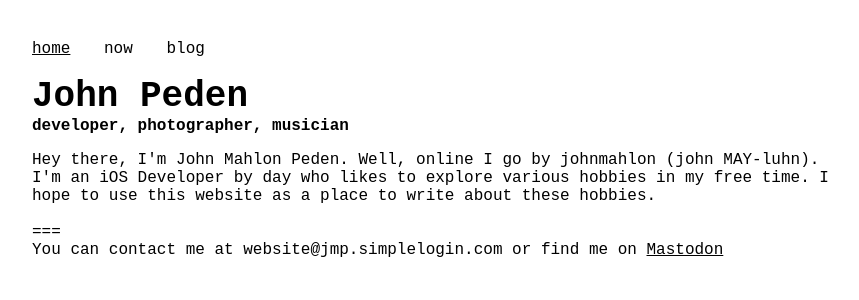
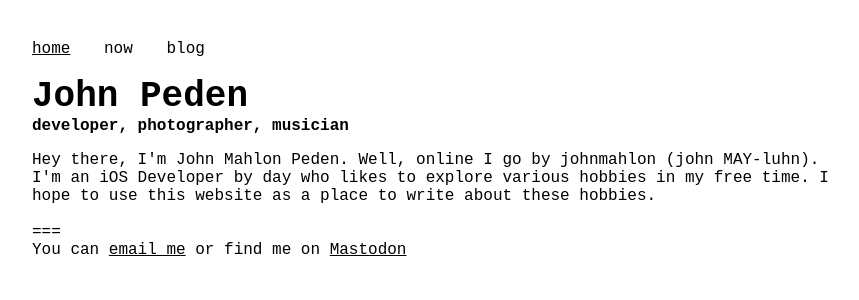
Before and after one commit to johnmahlon/johnmahlon.github.io, a Jekyll site: the page built from index.html, in a window 1280 px wide. Shown: the top 300 px of the page, without its empty margins (8-867 px from the left). Built offline with Jekyll 4.4.1, drawn with Linux system fonts in a browser that asks for light colours.

Commit message:
update email again

```diff
--- a/index.html
+++ b/index.html
@@ -10,5 +10,5 @@ title: ~johnmahlon
     I'm an iOS Developer by day who likes to explore various hobbies in my free time. I hope to use this website as a place to write about these hobbies.
 
 </br></br>===</br>
-    You can contact me at website@jmp.simplelogin.com or find me on <a rel="me" href="https://nashtodon.com/@johnpeden">Mastodon</a>
+    You can <a href="mailto:website@jmp.simplelogin.com">email me</a> or find me on <a rel="me" href="https://nashtodon.com/@johnpeden">Mastodon</a>
 </p>
```
